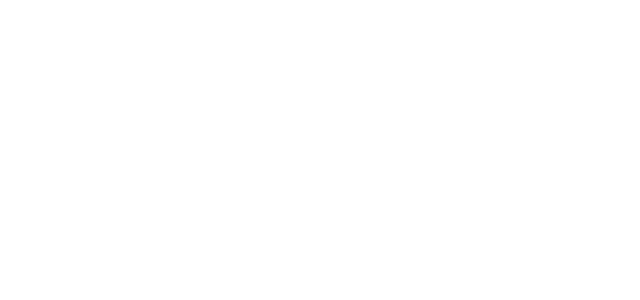
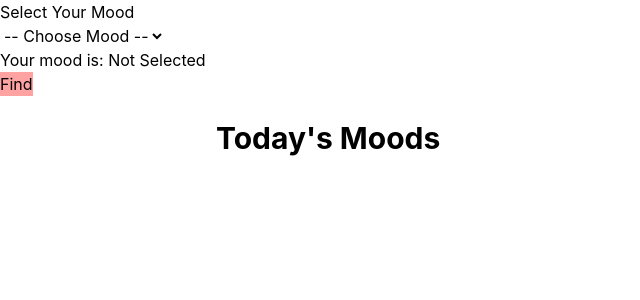
Before and after one commit to dvy19/travelHere-fullStack, a React (Vite) app: page /feelingsPlaces in a window 1280 px wide. Before the commit this address had no page. Shown: the top 300 px of the page, without its empty margins (0-640 px from the left). Built offline with nearby package versions, Linux system fonts and the light colour scheme.

Commit message:
places can be get on the basis of mood using gemini api

```diff
--- a/src/App.jsx
+++ b/src/App.jsx
@@ -6,6 +6,8 @@ import Login from './pages/Login'
 import PlaceDetails from './pages/PlaceDetails'
 import UserProfile from './pages/UserProfile';
 import 'leaflet/dist/leaflet.css';
+
+import FeelingsPlaces from './pages/FeelingsPlaces'
 const App = () => {
   return (
     <div>
@@ -19,6 +21,9 @@ const App = () => {
                 <Route path='/singlePlaceDetail/:id' element={<PlaceDetails/>}/>
                 <Route path='/userProfile' element={<UserProfile/>}/>
 
+                <Route path='/feelingsPlaces' element={<FeelingsPlaces/>}/>
+
+
 
 
             </Routes>
--- a/src/api/endpoints.js
+++ b/src/api/endpoints.js
@@ -11,6 +11,8 @@ export const ENDPOINTS = {
     ALLREVIEW:"api/place/reviews/",
     SAVEDPLACES:"api/place/saved-places/",
 
+    FEELINGSPLACES:"api/place/recommend/"
+
 
 
 };
--- /dev/null
+++ b/src/components/FeelingRecommCard.jsx
@@ -0,0 +1,23 @@
+import React from 'react'
+import {useNavigate} from 'react-router-dom'
+
+const FeelingRecommCard = () => {
+
+    const navigate=useNavigate();
+
+    const onExplore=()=>{
+        navigate("/feelingsPlaces")
+    }
+  return (
+    <div className='w-full bg-gray-200 h-40 flex justify-center items-center'>
+
+
+        <button onClick={onExplore}>Explore</button>
+
+
+
+    </div>
+  )
+}
+
+export default FeelingRecommCard
--- /dev/null
+++ b/src/components/MoodPlaceCard.jsx
@@ -0,0 +1,35 @@
+import React from "react";
+
+const colorClasses = {
+  yellow: "bg-yellow-100 border-yellow-400 text-yellow-700",
+  blue: "bg-blue-100 border-blue-400 text-blue-700",
+  green: "bg-green-100 border-green-400 text-green-700",
+  red: "bg-red-100 border-red-400 text-red-700",
+  purple: "bg-purple-100 border-purple-400 text-purple-700",
+  gray: "bg-gray-100 border-gray-400 text-gray-700",
+};
+
+const MoodPlaceCard = ({ mood }) => {
+  const cardColor =
+    colorClasses[mood.color] ||
+    "bg-gray-100 border-gray-300 text-gray-700";
+
+  return (
+    <div
+      className={`rounded-xl border-l-4 shadow-md p-5 transition-all duration-300 hover:shadow-xl hover:-translate-y-1 ${cardColor}`}
+    >
+      <div className="flex items-center gap-3">
+
+
+        <div>
+          <h2 className="text-xl font-bold">{mood.name}</h2>
+          <p className="text-sm opacity-80 mt-1">
+            {mood.reason}
+          </p>
+        </div>
+      </div>
+    </div>
+  );
+};
+
+export default MoodPlaceCard;
--- /dev/null
+++ b/src/pages/FeelingsPlaces.jsx
@@ -0,0 +1,78 @@
+import React, { useState } from 'react'
+import PlaceService from '../services/PlaceService';
+import MoodPlaceCard from '../components/MoodPlaceCard';
+const MOODS = [
+  { id: 'relax', title: 'Relax', emoji: '🧘‍♂️', description: 'Quiet spaces to unwind, breathe, and clear your mind.' },
+  { id: 'chill', title: 'Chill', emoji: '☕', description: 'Laid-back spots for good coffee, soft music, and easy vibes.' },
+  { id: 'happy', title: 'Happy', emoji: '☀️', description: 'Bright, vibrant places full of energy, light, and joy.' },
+  { id: 'romance', title: 'Romance', emoji: '🌹', description: 'Intimate settings perfect for date nights and special moments.' },
+  { id: 'friendship', title: 'Friendship', emoji: '🍻', description: 'Lively venues ideal for group hangouts and shared laughs.' },
+];
+const FeelingsPlaces = () => {
+
+    const [recPlaces, setRecPlaces]=useState([]);
+    const[loading,setLoading]=useState(false);
+    const[err,setErr]=useState("");
+
+
+    const get_feelings_places=async()=>{
+
+        try{
+            const data=await PlaceService.getFeelingsPlaces({
+                mood:mood
+            });
+
+            setRecPlaces(data.data)
+            console.log(data.data)
+        }
+        catch(err){
+            setErr(err)
+        }
+    }
+
+
+
+    const [mood, setMood] = useState("");
+
+  return (
+    <div>
+      <h2>Select Your Mood</h2>
+
+      <select
+        value={mood}
+        onChange={(e) => setMood(e.target.value)}
+      >
+        <option value="">-- Choose Mood --</option>
+        <option value="😊 Happy">😊 Happy</option>
+        <option value="😢 Sad">😢 Sad</option>
+        <option value="😡 Angry">😡 Angry</option>
+        <option value="😴 Sleepy">😴 Sleepy</option>
+        <option value="🤩 Excited">🤩 Excited</option>
+      </select>
+
+      <p>Your mood is: {mood || "Not Selected"}</p>
+
+      <button className='bg-red-300 text-white-900' onClick={get_feelings_places}>Find</button>
+
+      <div className="max-w-4xl mx-auto p-6">
+      <h1 className="text-3xl font-bold mb-6">Today's Moods</h1>
+
+      <div className="grid gap-5 md:grid-cols-2 lg:grid-cols-3">
+        {recPlaces.map((item) => (
+          <MoodPlaceCard key={item.id} mood={item} />
+        ))}
+      </div>
+    </div>
+    </div>
+
+
+
+  )
+
+
+
+
+
+}
+
+export default FeelingsPlaces;
--- a/src/pages/Home.jsx
+++ b/src/pages/Home.jsx
@@ -6,6 +6,7 @@ import PlaceCard from '../components/PlaceCard'
 
 import CityService from '../services/CityService';
 import PlaceService from '../services/PlaceService';
+import FeelingRecommCard from '../components/FeelingRecommCard';
 
 const Home = () => {
 
@@ -142,6 +143,8 @@ const Home = () => {
                 </button>
             </div>
 
+            <FeelingRecommCard></FeelingRecommCard>
+
             <div className="home-grid
                     grid grid-cols-3 grid-rows-1
                     gap-6
--- a/src/services/PlaceService.js
+++ b/src/services/PlaceService.js
@@ -55,6 +55,12 @@ const PlaceService={
         const res=await api.get(ENDPOINTS.SAVEDPLACES)
         return data.data
 
+    },
+
+
+    getFeelingsPlaces:async(req)=>{
+        const res=await api.post(ENDPOINTS.FEELINGSPLACES, req)
+        return res
     }
 
 
```
